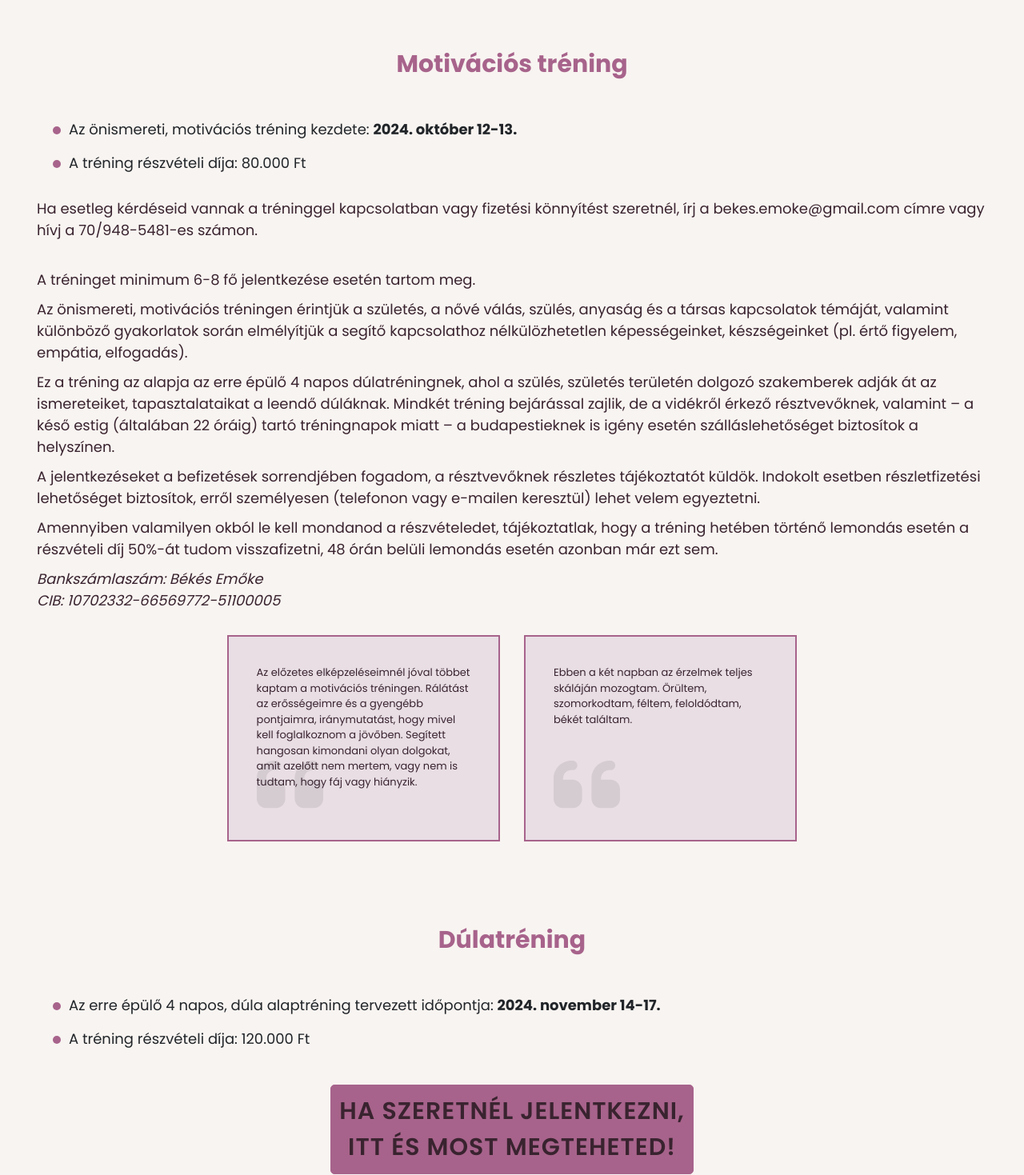
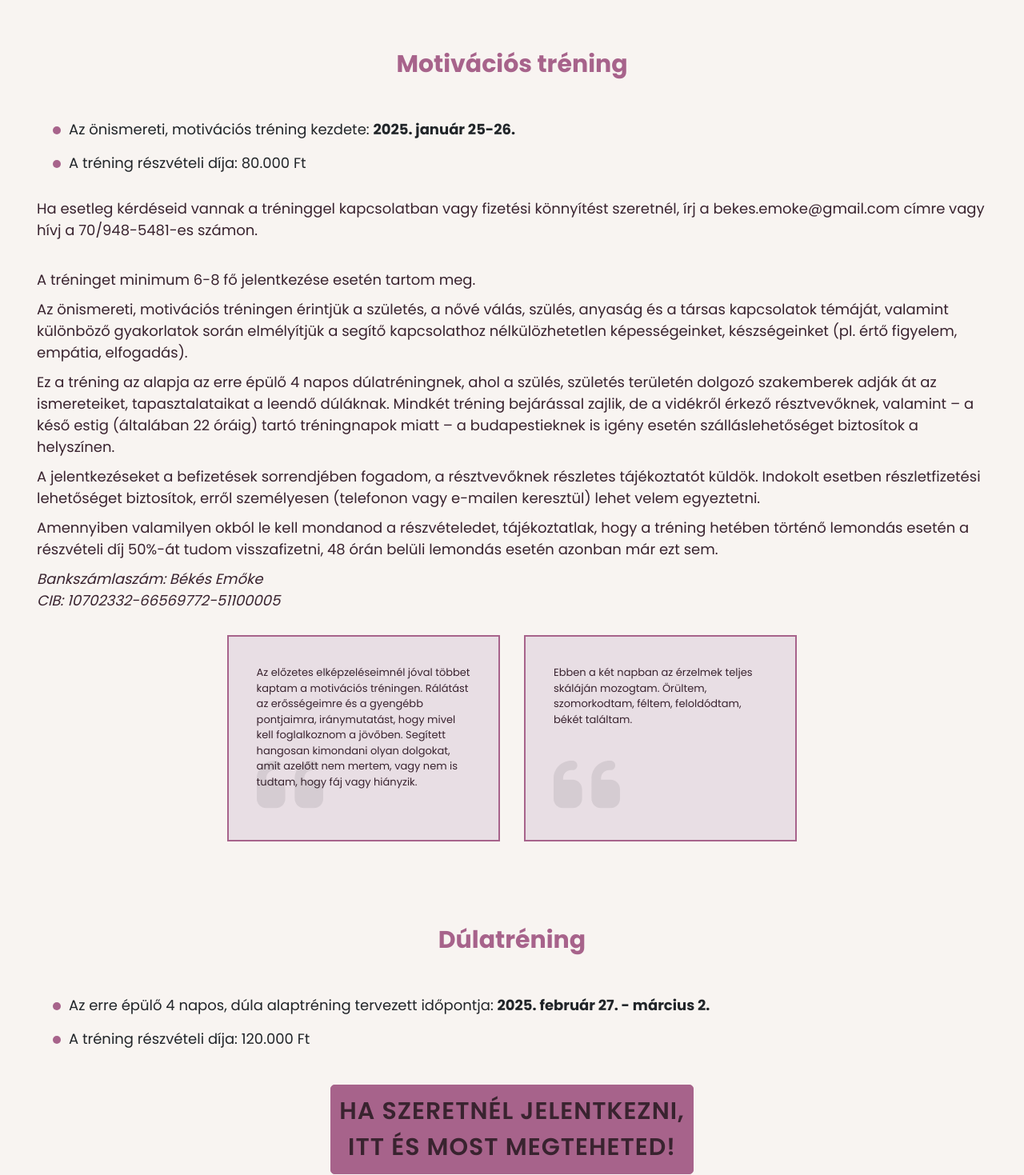
Before and after one commit to gemitomi/webemoke, a React (Create React App) app: page /bekes-dulatrening-alapkepzes in a window 1280 px wide. Shown: the part 2072-3541 px from the top of the page at 80% size. Built offline with nearby package versions, Linux system fonts and the light colour scheme.

Commit message:
new date and closebutton modal

```diff
--- a/src/components/pages/Bekesdulatrening.js
+++ b/src/components/pages/Bekesdulatrening.js
@@ -1,7 +1,7 @@
-import React, {useRef, useEffect} from "react";
+import React /*{useRef, useEffect}*/ from "react";
 import { Link } from "react-router-dom";
 import { Button, Modal} from 'react-bootstrap';
-import emailjs from '@emailjs/browser';
+/*import emailjs from '@emailjs/browser';*/
 
 import "../../CSS/bekesdulatraining.css"
 import "../../CSS/form.css"
@@ -9,13 +9,13 @@ import "../../CSS/bekesdulaslider.css"
 
 import DoulaTrain from "../../image/dula_treningek.png"
 
-{/*const sendEmail = (e) => {
+/*const sendEmail = (e) => {
   e.preventDefault();
 
   emailjs.sendForm('service_ypmq9fn', 'template_odjt9jc', e.target, 'TH5PXQILsu0-BX7d-');
   alert('Jelentkezését továbbítottuk!');
   document.getElementById("sendbox").reset();
-}*/}
+}*/
 
 class Bekesdulatrening extends React.Component {
 constructor(){
@@ -28,6 +28,11 @@ constructor(){
 handleModal(){
   this.setState({show:!this.state.show})
 }
+
+handleClose = () => {
+  this.setState({ show: false });
+}
+
 render(){
 
   return (
@@ -112,7 +117,7 @@ render(){
           <div className="doula-trening-details">
               <h6>Motivációs tréning</h6>
               <ul className="doula-trening-list">
-                  <li className="doula-trening-has-before">Az önismereti, motivációs tréning kezdete:  <b>2024. október 12-13. </b></li>
+                  <li className="doula-trening-has-before">Az önismereti, motivációs tréning kezdete:  <b>2025. január 25-26. </b></li>
                   <li className="doula-trening-has-before">A tréning részvételi díja: 80.000 Ft</li>
               </ul>
           </div>
@@ -208,7 +213,7 @@ render(){
           <div className="doula-trening-details">
               <h6>Dúlatréning</h6>
               <ul className="doula-trening-list">
-                  <li className="doula-trening-has-before">Az erre épülő 4 napos, dúla alaptréning tervezett időpontja: <b>2024. november 14-17. </b></li>
+                  <li className="doula-trening-has-before">Az erre épülő 4 napos, dúla alaptréning tervezett időpontja: <b> 2025. február 27. - március 2. </b></li>
                   <li className="doula-trening-has-before">A tréning részvételi díja: 120.000 Ft</li>
               </ul>
           </div>
@@ -340,7 +345,7 @@ render(){
 
       <div className="appli-box">
       <Modal  show={this.state.show} >
-            <Modal.Header closeButton></Modal.Header>
+            <Modal.Header closeButton onClick={this.handleClose}></Modal.Header>
             <Modal.Body>
             <div >
                 <div className="appli-container">
```
